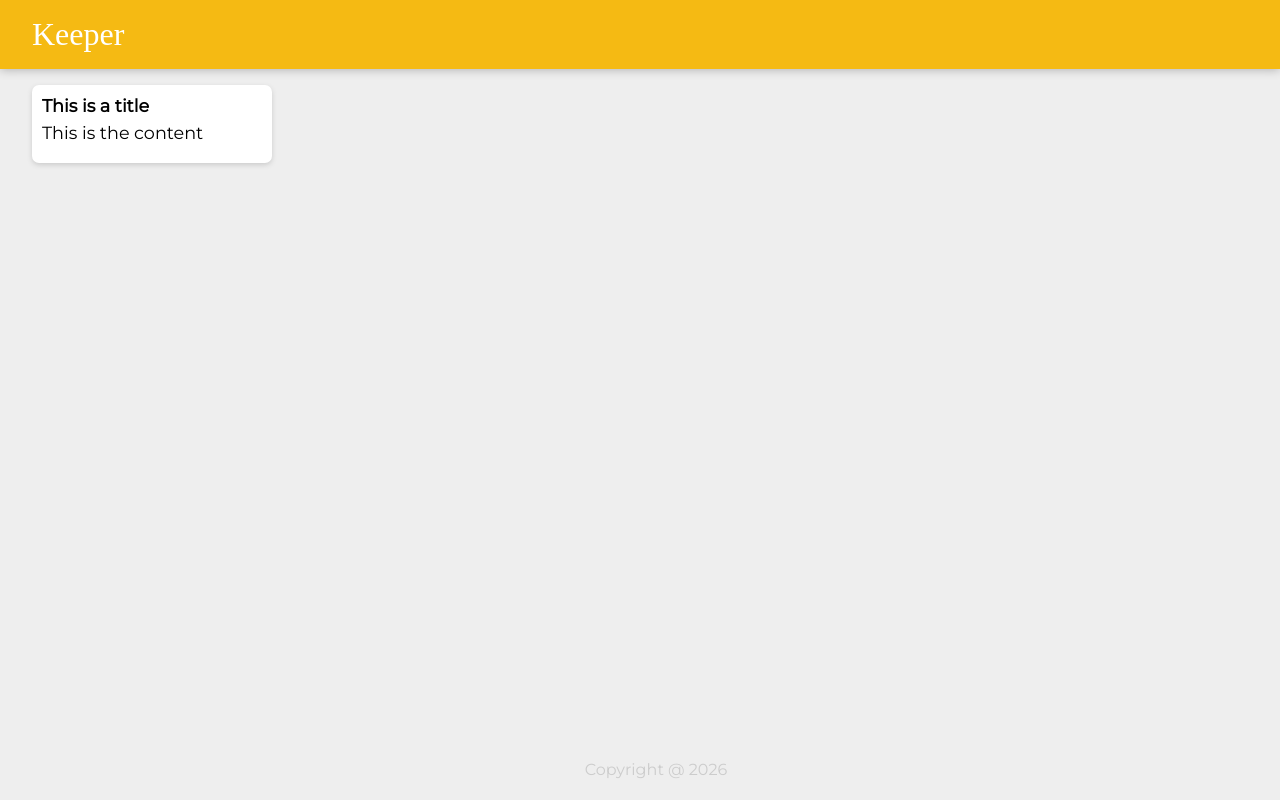
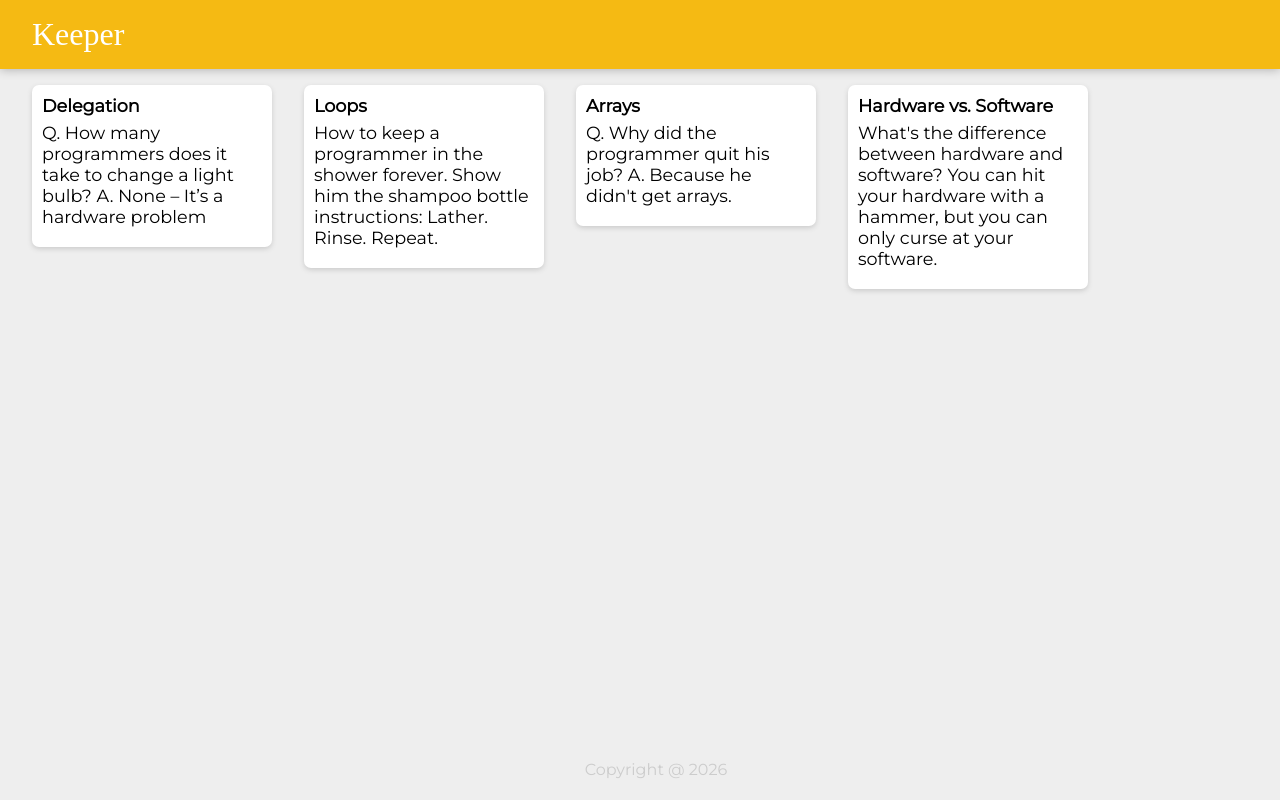
Before and after one commit to DianaCirjaliu/Keeper-App-udemy-course-exercise-, a React (Create React App) app: page / in a window 1280 px wide. Built offline with nearby package versions, Linux system fonts and the light colour scheme; a web font is replaced by a local one.

Commit message:
Chalenge:Render all the notes inside notes.js as a separate Node component

```diff
--- a/src/components/App.jsx
+++ b/src/components/App.jsx
@@ -2,12 +2,15 @@
 import Header from "./Header";
 import Footer from "./Footer";
 import Note from "./Note";
+import notes from "../notes";
 
 function App() {
   return (
     <div>
       <Header />
-      <Note />
+      {notes.map((n) => (
+        <Note key={n.key} title={n.title} content={n.content} />
+      ))}
       <Footer />
     </div>
   );
--- a/src/components/Note.jsx
+++ b/src/components/Note.jsx
@@ -1,10 +1,10 @@
 import React from "react";
 
-function Note() {
+function Note(props) {
   return (
     <div className="note">
-      <h1>This is a title</h1>
-      <p>This is the content</p>
+      <h1>{props.title}</h1>
+      <p>{props.content}</p>
     </div>
   );
 }
--- a/src/index.js
+++ b/src/index.js
@@ -15,3 +15,5 @@
 import App from "./components/App";
 
 ReactDOM.render(<App />, document.getElementById("root"));
+
+//Chalenge:Render all the notes inside notes.js as a separate Node component
--- /dev/null
+++ b/src/notes.js
@@ -0,0 +1,28 @@
+const notes = [
+  {
+    key: 1,
+    title: "Delegation",
+    content:
+      "Q. How many programmers does it take to change a light bulb? A. None – It’s a hardware problem",
+  },
+  {
+    key: 2,
+    title: "Loops",
+    content:
+      "How to keep a programmer in the shower forever. Show him the shampoo bottle instructions: Lather. Rinse. Repeat.",
+  },
+  {
+    key: 3,
+    title: "Arrays",
+    content:
+      "Q. Why did the programmer quit his job? A. Because he didn't get arrays.",
+  },
+  {
+    key: 4,
+    title: "Hardware vs. Software",
+    content:
+      "What's the difference between hardware and software? You can hit your hardware with a hammer, but you can only curse at your software.",
+  },
+];
+
+export default notes;
```
